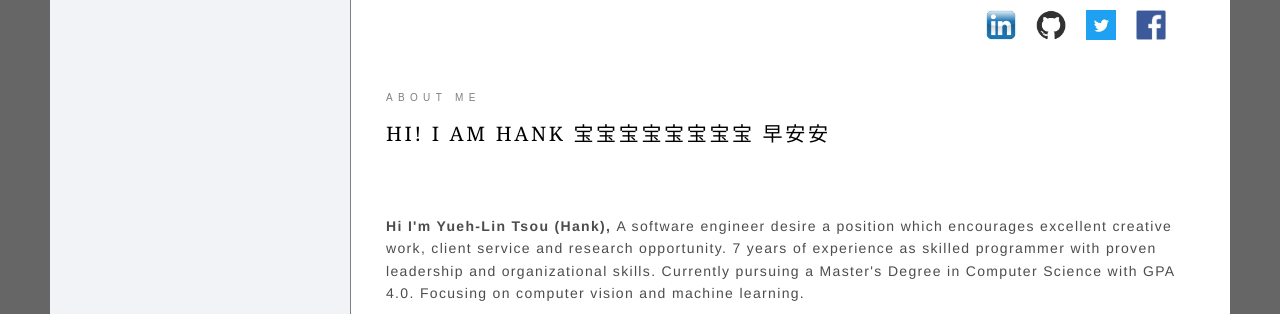
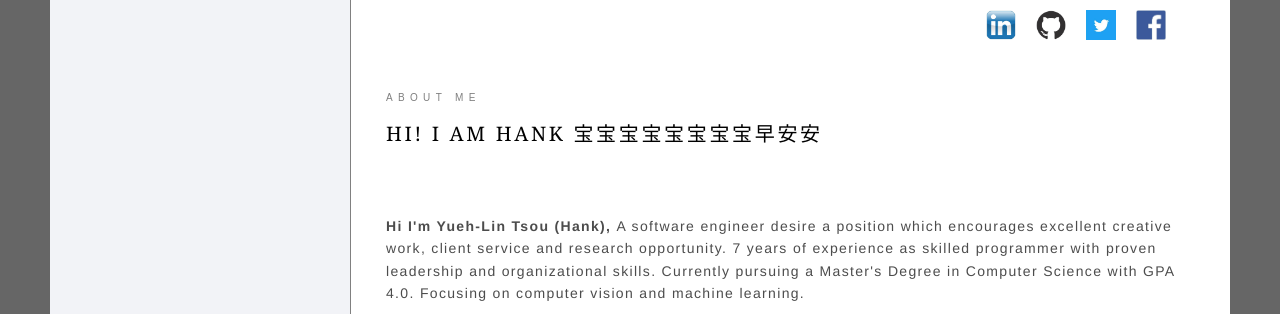
Before and after one commit to Hank-Tsou/Hank-Tsou, a Jekyll site: the page built from index.html, in a window 1280 px wide. Shown: the top 314 px of the page. Built offline with Jekyll 4.4.1, drawn with Linux system fonts in a browser that asks for light colours; Markdown is read by kramdown in place of the engine named in the settings; part of the change alters nothing that is shown.

Commit message:
full web

```diff
--- a/index.html
+++ b/index.html
@@ -44,7 +44,7 @@ layout: default
             <section class="about" data-section="about">
 
                 <div class = "ab_top_1">about me</div>
-                <div class = "top_2">Hi! I am Hank 宝宝宝宝宝宝宝宝 早安安</div>
+                <div class = "top_2">Hi! I am Hank 宝宝宝宝宝宝宝宝早安安</div>
                 <div class = "ab_desciption">
                     <p><strong>Hi I'm Yueh-Lin Tsou (Hank), </strong>
                     A software engineer desire a position which encourages excellent creative<br> work,
```
